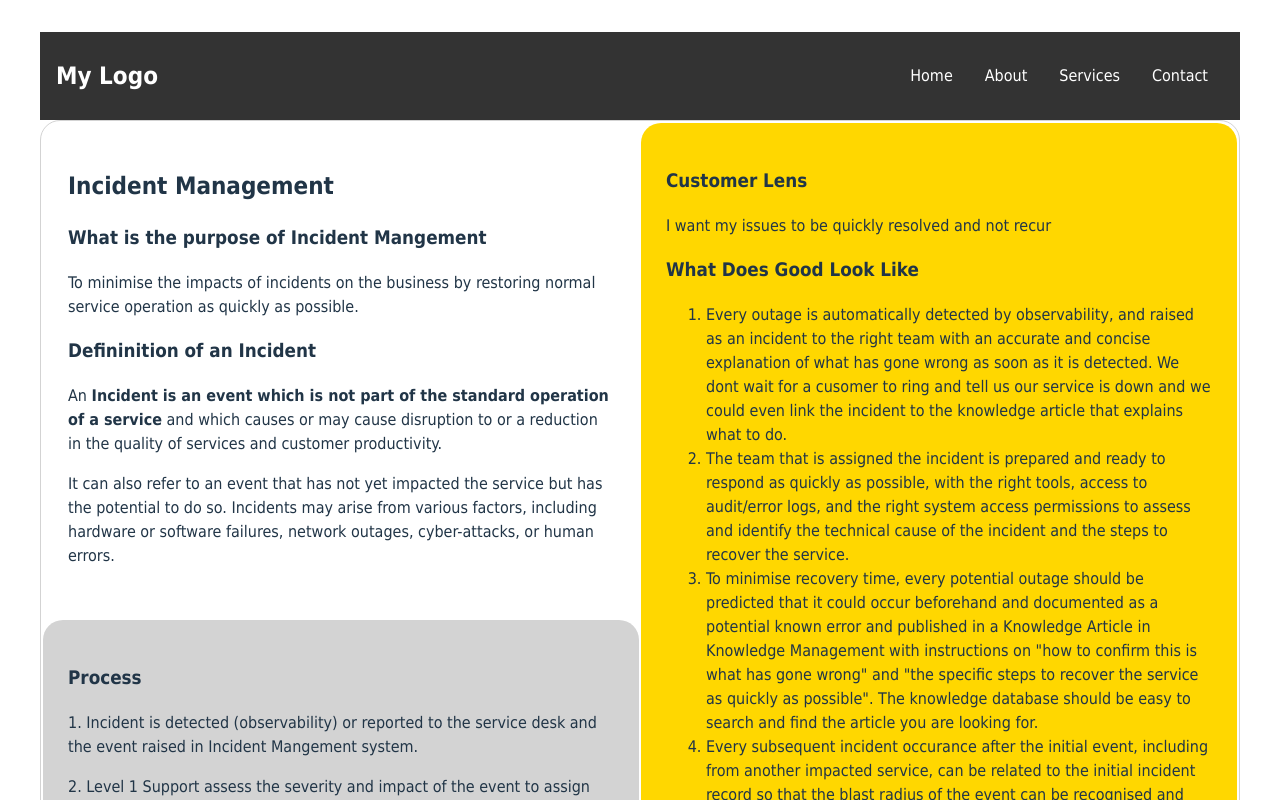
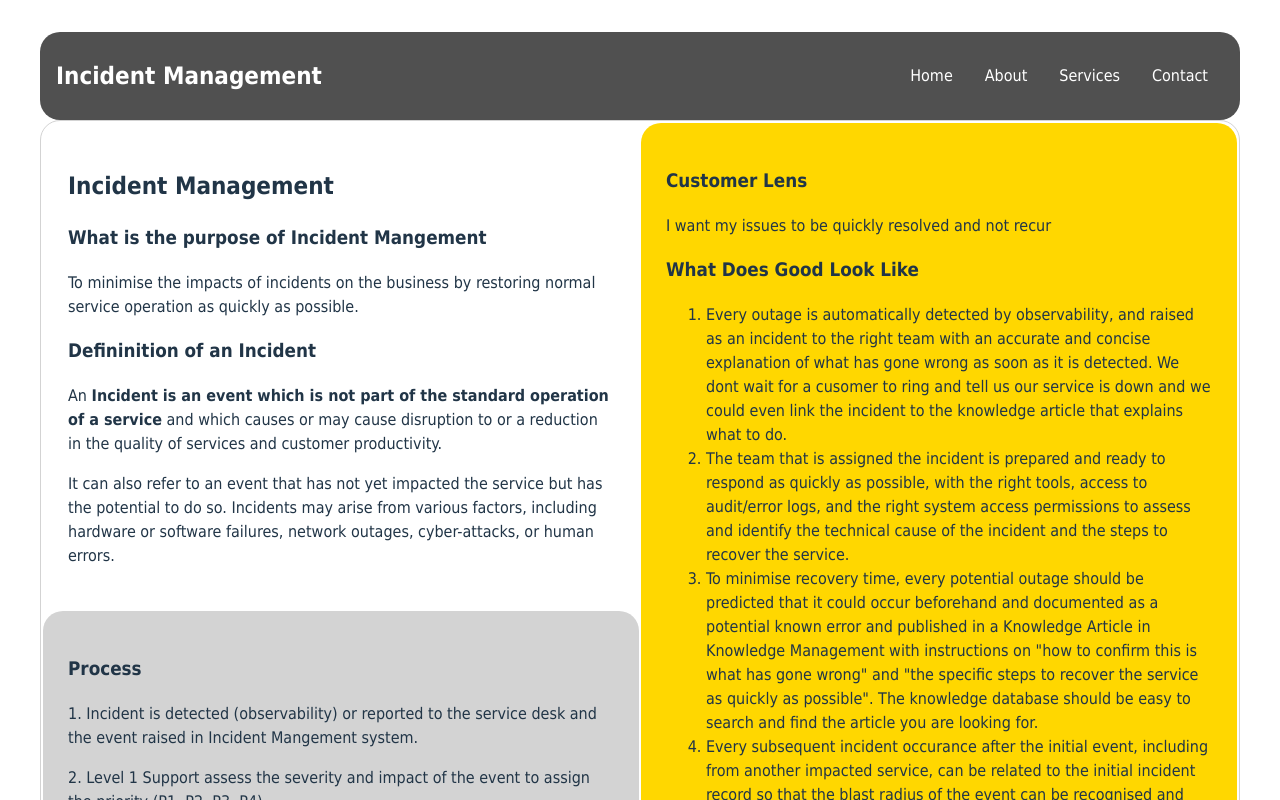
Before and after one commit to dhmusker/satnotesapp, a React (Vite) app: page / in a window 1280 px wide. Shown: the top 800 px of the page. Built offline with nearby package versions, Linux system fonts and the light colour scheme.

Commit message:
Updated incident text

```diff
--- a/src/App.jsx
+++ b/src/App.jsx
@@ -32,7 +32,6 @@ function App() {
               <li>Every subsequent incident occurance after the initial event, including from another impacted service, can be related to the initial incident record so that the blast radius of the event can be recognised and reported on. </li>
               <li>The team working on the incident have a simple but effective way to communicate the expected outage duration to the customers impacted by the incident. The team are aware of how an outage can impact the customers that depend on this service. </li>
               <li>If this is an instance of a critical outage (P1/P2), or a repeated outage then the incident is classified as a Problem, is linked to an existing Problem record or registered in Problem Management so we can work on making sure the incident never occurs again. </li>
-              <li> </li>
             </ol>
           </td>
         </tr>
--- a/src/NavBar.jsx
+++ b/src/NavBar.jsx
@@ -5,9 +5,10 @@ const Nav = styled.nav`
   display: flex;
   justify-content: space-between;
   align-items: center;
-  background-color: #333;
+  background-color: rgb(80,80,80);
   color: #fff;
   padding: 1rem;
+  border-radius: 20px;
 `;
 
 const NavItem = styled.li`
@@ -74,7 +75,7 @@ const NavBar = () => {
 
   return (
     <Nav>
-      <Logo>My Logo</Logo>
+      <Logo>Incident Management</Logo>
       <MobileNavToggle onClick={() => setIsMobileNavOpen(!isMobileNavOpen)}>
         {isMobileNavOpen ? 'Close' : 'Menu'}
       </MobileNavToggle>
```
